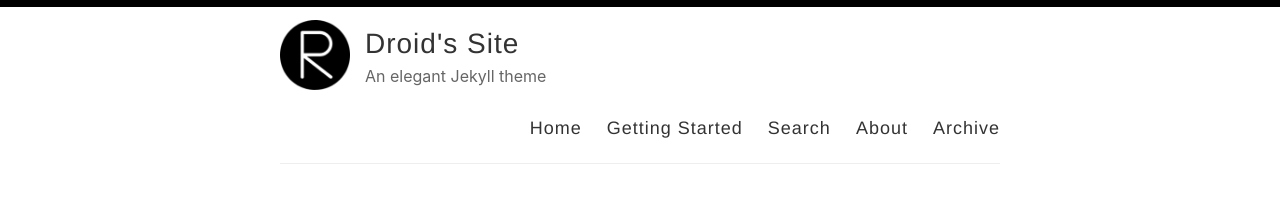
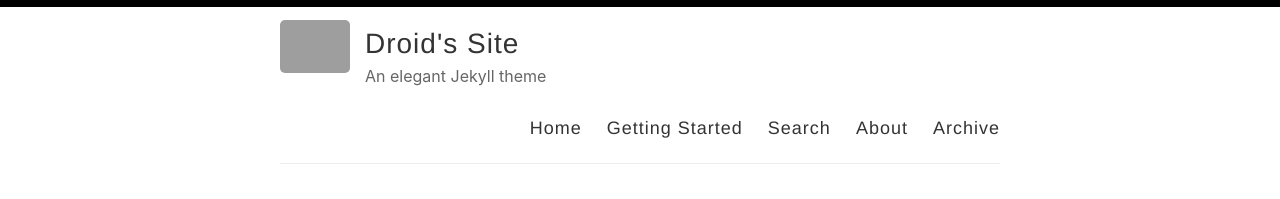
Before and after one commit to curious-droid/curious-droid.github.io, a Jekyll site: the page built from index.html, in a window 1280 px wide. Shown: the top 199 px of the page. Built offline with Jekyll 4.4.1, drawn with Linux system fonts in a browser that asks for light colours; the list of posts is cut into pages by our own code.

Commit message:
Updated _config.yml

```diff
--- a/_config.yml
+++ b/_config.yml
@@ -12,7 +12,7 @@
 description: An elegant Jekyll theme
 
 # URL of your avatar or profile pic (you could use your GitHub profile pic)
-avatar: /images/reverie.png
+avatar: https://avatars.githubusercontent.com/u/64183596?s=48&v=4
 
 #
 # Flags below are optional
```
